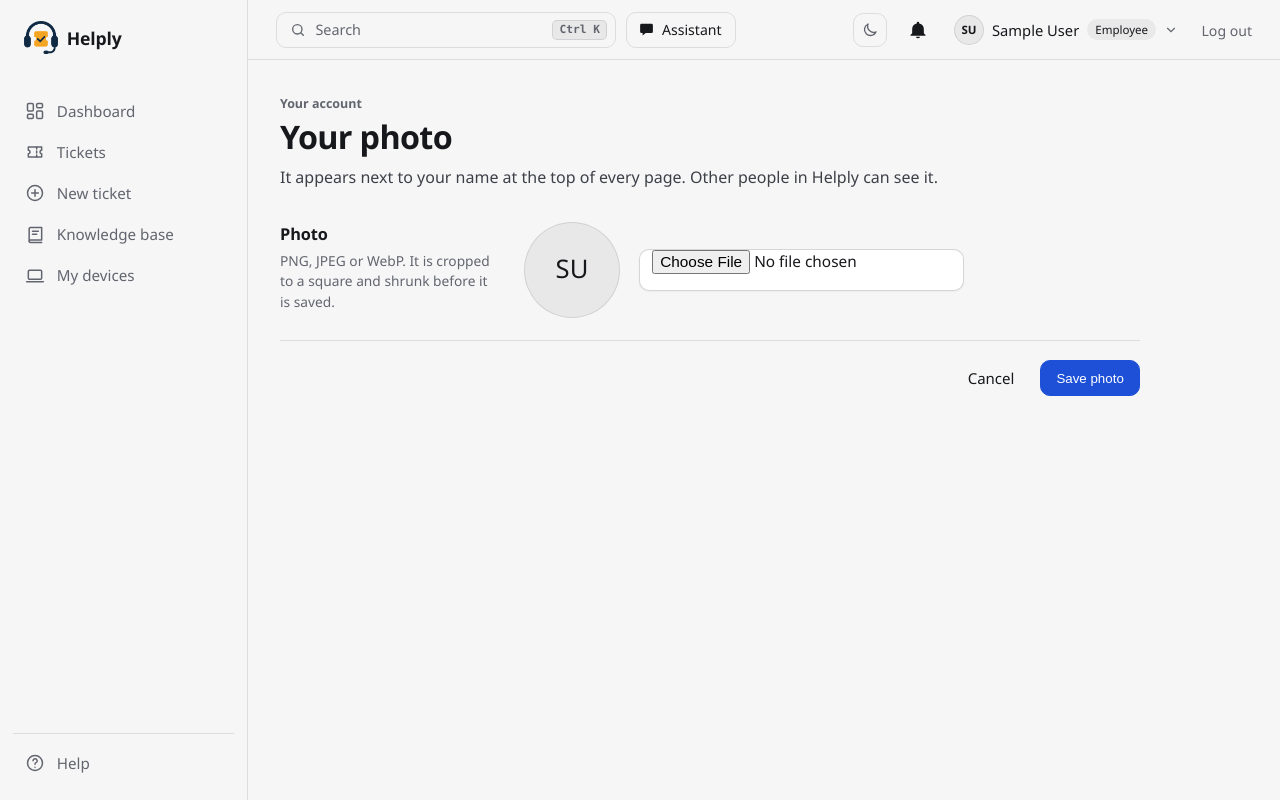
After one commit to Beacon-K/Helply, a Django app: page /people/me/avatar/ in a window 1280 px wide. The commit adds this page. Run offline with Django 5.2, Linux system fonts and the light colour scheme; the visitor is signed in with stand-in values (Sample User, id 1); data that the repository does not hold is empty.

Commit message:
Account menu in the top bar with profile photo upload; add update-online.bat
Co-Authored-By: Claude Sonnet 5.5 <noreply@anthropic.com>

```diff
--- a/apps/accounts/forms.py
+++ b/apps/accounts/forms.py
@@ -189,3 +189,30 @@ class CategoryForm(forms.ModelForm):
         if parent and self.instance.pk and self.instance.children.exists():
             raise forms.ValidationError("This category has sub-categories, so it cannot sit under another one.")
         return parent
+
+
+class AvatarForm(forms.Form):
+    """A profile photo. The page shrinks the picture to a small square before sending it, so the
+    limit here only has to stop anything that is not a small, real PNG, JPEG or WebP image."""
+
+    MAX_BYTES = 512 * 1024
+    SIGNATURES = ((b"\x89PNG\r\n\x1a\n", ".png"), (b"\xff\xd8\xff", ".jpg"))
+
+    image = forms.FileField(label="Photo")
+    extension = ".png"
+
+    def clean_image(self):
+        image = self.cleaned_data["image"]
+        if image.size > self.MAX_BYTES:
+            raise forms.ValidationError("That picture is too large. Choose one under 512 KB.")
+        head = image.read(12)
+        image.seek(0)
+        # judged by the file's own first bytes, never by its name or the type the browser claims
+        for signature, extension in self.SIGNATURES:
+            if head.startswith(signature):
+                self.extension = extension
+                return image
+        if head[:4] == b"RIFF" and head[8:12] == b"WEBP":
+            self.extension = ".webp"
+            return image
+        raise forms.ValidationError("Use a PNG, JPEG or WebP picture.")
--- a/apps/accounts/urls.py
+++ b/apps/accounts/urls.py
@@ -14,6 +14,8 @@ urlpatterns = [
     path("teams/new/", views.team_create, name="team_create"),
     path("teams/<int:pk>/", views.team_edit, name="team_edit"),
     path("teams/<int:pk>/delete/", views.team_delete, name="team_delete"),
+    path("me/avatar/", views.avatar_edit, name="avatar_edit"),
+    path("avatar/<int:pk>/", views.avatar_serve, name="avatar"),
     path("categories/new/", views.category_create, name="category_create"),
     path("categories/<int:pk>/", views.category_edit, name="category_edit"),
     path("categories/<int:pk>/delete/", views.category_delete, name="category_delete"),
--- a/apps/accounts/views.py
+++ b/apps/accounts/views.py
@@ -3,11 +3,15 @@ import logging
 
 from django.conf import settings
 from django.contrib import messages
+from django.contrib.auth.decorators import login_required
+from django.core.files.storage import default_storage
+from django.http import FileResponse, Http404
 from django.contrib.auth.tokens import default_token_generator
 from django.core.mail import send_mail
 from django.db.models import Count, Q
 from django.shortcuts import get_object_or_404, redirect, render
 from django.urls import reverse
+from django.utils.crypto import get_random_string
 from django.utils.encoding import force_bytes
 from django.utils.http import urlsafe_base64_encode
 from django.views.decorators.cache import never_cache
@@ -18,7 +22,7 @@ from apps.tickets.choices import OPEN_STATUSES
 from apps.tickets.models import Category
 
 from .decorators import role_required
-from .forms import CategoryForm, DepartmentForm, TeamForm, UserForm, last_admin_guard
+from .forms import AvatarForm, CategoryForm, DepartmentForm, TeamForm, UserForm, last_admin_guard
 from .models import Department, SupportGroup, User
 
 log = logging.getLogger(__name__)
@@ -304,3 +308,50 @@ def people_reset(request, pk):
         messages.error(request, "Turn the account back on before resetting its password.")
         return redirect("people:edit", pk=person.pk)
     return _show_link(request, person, welcome=False)
+
+
+AVATAR_TYPES = {".png": "image/png", ".jpg": "image/jpeg", ".webp": "image/webp"}
+
+
+@login_required
+def avatar_serve(request, pk):
+    """Profile photos are only for people who are signed in (they appear next to names inside Helply)."""
+    user = get_object_or_404(User, pk=pk)
+    path = f"avatars/{user.avatar}" if user.avatar else ""
+    if not path or not default_storage.exists(path):
+        raise Http404
+    response = FileResponse(default_storage.open(path), content_type=AVATAR_TYPES.get(
+        "." + user.avatar.rsplit(".", 1)[-1], "application/octet-stream"))
+    response["Cache-Control"] = "private, max-age=86400"  # the ?v= in the address changes with every new photo
+    response["X-Content-Type-Options"] = "nosniff"
+    return response
+
+
+def _drop_avatar(user):
+    if user.avatar:
+        default_storage.delete(f"avatars/{user.avatar}")
+        user.avatar = ""
+
+
+@login_required
+def avatar_edit(request):
+    """Anyone can change or remove their own photo."""
+    user = request.user
+    form = AvatarForm(request.POST or None, request.FILES or None)
+    if request.method == "POST":
+        if "remove" in request.POST:
+            _drop_avatar(user)
+            user.save(update_fields=["avatar"])
+            messages.success(request, "Photo removed.")
+            return redirect("people:avatar_edit")
+        if form.is_valid():
+            image = form.cleaned_data["image"]
+            _drop_avatar(user)
+            token = get_random_string(10)
+            name = f"{user.pk}-{token}{form.extension}"
+            default_storage.save(f"avatars/{name}", image)
+            user.avatar = name
+            user.save(update_fields=["avatar"])
+            messages.success(request, "Photo updated.")
+            return redirect("people:avatar_edit")
+    return render(request, "people/avatar_form.html", {"form": form})
--- a/apps/core/context_processors.py
+++ b/apps/core/context_processors.py
@@ -1,7 +1,7 @@
 from django.conf import settings
 
 ASSET_FILES = ("css/app.css", "css/monitoring.css", "css/theme.css", "js/theme.js", "css/people.css", "js/people.js", "js/notifications.js", "js/kb-vote.js", "js/live.js",
-               "js/fleet.js", "js/fleet-detail.js", "css/admin-helply.css", "css/landing.css", "js/landing.js", "css/apple.css", "css/tech.css", "css/calm.css", "js/tech.js", "js/assistant.js", "css/help.css", "js/help.js", "js/ticket-edit.js")
+               "js/fleet.js", "js/fleet-detail.js", "css/admin-helply.css", "css/landing.css", "js/landing.js", "css/apple.css", "css/tech.css", "css/calm.css", "js/tech.js", "js/assistant.js", "css/help.css", "js/help.js", "js/ticket-edit.js", "js/account-menu.js", "js/avatar.js")
 
 
 def asset_version(request):
--- a/static/css/calm.css
+++ b/static/css/calm.css
@@ -225,3 +225,19 @@ input:focus, select:focus, textarea:focus, :root[data-theme="dark"] input:focus,
 
 /* A dropdown that saves on change: dim it for the instant between picking and the page reloading. */
 .inline-form select.is-saving { opacity: .6; }
+
+/* ---------- Account menu (top bar) and profile photo ---------- */
+.who .avatar { object-fit: cover; }
+.avatar.big { width: 96px; height: 96px; font-size: 1.6rem; display: inline-grid; place-items: center; border-radius: 50%; background: var(--soft); border: 1px solid var(--line); }
+.avatar-edit { display: flex; align-items: center; gap: 1.2rem; flex-wrap: wrap; }
+.acct { position: relative; }
+.acct-trigger { display: inline-flex; align-items: center; gap: .5rem; min-height: 36px; padding: .15rem .5rem .15rem .2rem; border: 1px solid transparent; border-radius: 999px; background: transparent; color: inherit; font: inherit; cursor: pointer; }
+.acct-trigger:hover, .acct-trigger[aria-expanded="true"] { background: var(--soft); }
+.acct-trigger:focus-visible { outline: 2px solid var(--primary); outline-offset: 2px; }
+.acct-chevron { color: var(--muted); transition: transform .15s; }
+.acct-trigger[aria-expanded="true"] .acct-chevron { transform: rotate(180deg); }
+.acct-menu { position: absolute; right: 0; top: calc(100% + .45rem); z-index: 60; min-width: 220px; padding: .35rem; border: 1px solid var(--line); border-radius: 12px; background: var(--card); box-shadow: var(--shadow-card), 0 12px 32px rgba(0, 0, 0, .12); }
+.acct-menu[hidden] { display: none; }
+.acct-head { display: grid; gap: .1rem; padding: .55rem .7rem .6rem; margin-bottom: .25rem; border-bottom: 1px solid var(--line); }
+.acct-menu a { display: flex; align-items: center; min-height: 36px; padding: 0 .7rem; border-radius: 8px; color: var(--text); text-decoration: none; }
+.acct-menu a:hover, .acct-menu a:focus-visible { background: var(--soft); outline: none; text-decoration: none; }
--- /dev/null
+++ b/static/js/account-menu.js
@@ -0,0 +1,28 @@
+/* The account menu in the top bar: opens on click, closes on an outside click or Escape,
+   and hands focus back to its button so keyboard users are never lost. */
+(function () {
+  var root = document.querySelector("[data-acct]");
+  if (!root) return;
+  var button = root.querySelector(".acct-trigger");
+  var menu = root.querySelector(".acct-menu");
+
+  function setOpen(open) {
+    menu.hidden = !open;
+    button.setAttribute("aria-expanded", open ? "true" : "false");
+    if (open) {
+      var first = menu.querySelector("[role=menuitem]");
+      if (first) first.focus();
+    }
+  }
+
+  button.addEventListener("click", function () { setOpen(menu.hidden); });
+  document.addEventListener("click", function (e) { if (!root.contains(e.target)) setOpen(false); });
+  document.addEventListener("keydown", function (e) {
+    if (e.key === "Escape" && !menu.hidden) { setOpen(false); button.focus(); }
+    if (menu.hidden || (e.key !== "ArrowDown" && e.key !== "ArrowUp")) return;
+    var items = Array.prototype.slice.call(menu.querySelectorAll("[role=menuitem]"));
+    var next = items.indexOf(document.activeElement) + (e.key === "ArrowDown" ? 1 : -1);
+    items[(next + items.length) % items.length].focus();
+    e.preventDefault();
+  });
+})();
--- /dev/null
+++ b/static/js/avatar.js
@@ -0,0 +1,37 @@
+/* Shrinks the chosen picture to a 256 x 256 square (centre-cropped) before it is uploaded, so a
+   phone photo of several megabytes becomes a file of a few tens of kilobytes. Falls back to
+   sending the original when the browser cannot do it; the server then enforces its own limit. */
+(function () {
+  var input = document.querySelector("[data-avatar-input]");
+  if (!input) return;
+  var preview = document.querySelector("[data-avatar-preview]");
+  var SIZE = 256;
+
+  input.addEventListener("change", function () {
+    var file = input.files && input.files[0];
+    if (!file || !/^image\/(png|jpeg|webp)$/.test(file.type)) return;
+    var url = URL.createObjectURL(file);
+    var img = new Image();
+    img.onload = function () {
+      var side = Math.min(img.naturalWidth, img.naturalHeight);
+      var canvas = document.createElement("canvas");
+      canvas.width = canvas.height = SIZE;
+      canvas.getContext("2d").drawImage(img, (img.naturalWidth - side) / 2, (img.naturalHeight - side) / 2, side, side, 0, 0, SIZE, SIZE);
+      URL.revokeObjectURL(url);
+      canvas.toBlob(function (blob) {
+        if (!blob) return;
+        var small = new File([blob], "avatar.jpg", { type: "image/jpeg" });
+        var list = new DataTransfer();
+        list.items.add(small);
+        input.files = list.files;
+        if (preview) {
+          preview.src = URL.createObjectURL(small);
+          preview.hidden = false;
+          var initials = preview.previousElementSibling;  // the letters shown while there is no photo
+          if (initials && initials.tagName === "SPAN") initials.hidden = true;
+        }
+      }, "image/jpeg", 0.9);
+    };
+    img.src = url;
+  });
+})();
--- a/templates/base.html
+++ b/templates/base.html
@@ -36,8 +36,18 @@
       <svg viewBox="0 0 24 24" width="20" height="20" aria-hidden="true"><path fill="currentColor" d="M12 22a2.5 2.5 0 0 0 2.45-2h-4.9A2.5 2.5 0 0 0 12 22Zm7-6V11a7 7 0 0 0-5.5-6.84V3.5a1.5 1.5 0 0 0-3 0v.66A7 7 0 0 0 5 11v5l-2 2v1h18v-1l-2-2Z"/></svg>
       <span class="bell-count" data-unread {% if not unread_notifications %}hidden{% endif %}>{% if unread_notifications > 99 %}99+{% else %}{{ unread_notifications }}{% endif %}</span>
     </a>
-    <a class="who-name" href="{% url 'password_change' %}" title="Account and password"><span class="avatar" aria-hidden="true">{{ user.first_name|slice:":1"|default:user.username|slice:":1"|upper }}{{ user.last_name|slice:":1"|upper }}</span> <span class="who-text">{{ user }}</span> <small class="role role-{{ user.role }}">{{ user.get_role_display }}</small></a>
-    <a class="small pw-link" href="{% url 'password_change' %}"><span class="long">Change password</span><span class="short">Password</span></a>
+<div class="acct" data-acct>
+      <button type="button" class="acct-trigger" aria-haspopup="menu" aria-expanded="false" aria-controls="acct-menu" title="Your account">
+        {% include "partials/avatar.html" with u=user %}
+        <span class="who-text">{{ user }}</span> <small class="role role-{{ user.role }}">{{ user.get_role_display }}</small>
+        <svg class="acct-chevron" viewBox="0 0 24 24" width="14" height="14" fill="none" stroke="currentColor" stroke-width="2" stroke-linecap="round" aria-hidden="true"><path d="m6 9 6 6 6-6"/></svg>
+      </button>
+      <div class="acct-menu" id="acct-menu" role="menu" hidden>
+        <div class="acct-head"><b>{{ user }}</b><span class="muted small">{{ user.get_role_display }}</span></div>
+        <a role="menuitem" href="{% url 'people:avatar_edit' %}">Change photo</a>
+        <a role="menuitem" href="{% url 'password_change' %}">Change password</a>
+      </div>
+    </div>
     <form method="post" action="{% url 'logout' %}">{% csrf_token %}<button class="link">Log out</button></form>
   </div>
 </header>
@@ -52,7 +62,7 @@
 {% endif %}
 {% if user.is_authenticated %}{% include "ai/_drawer.html" %}{% endif %}
 <script src="{% static 'js/theme.js' %}?v={{ asset_version }}" defer></script>
-{% if user.is_authenticated %}<script src="{% static 'js/notifications.js' %}?v={{ asset_version }}" defer></script><script src="{% static 'js/tech.js' %}?v={{ asset_version }}" defer></script><script src="{% static 'js/assistant.js' %}?v={{ asset_version }}" defer></script><script src="{% static 'js/help.js' %}?v={{ asset_version }}" defer></script>{% endif %}
+{% if user.is_authenticated %}<script src="{% static 'js/notifications.js' %}?v={{ asset_version }}" defer></script><script src="{% static 'js/account-menu.js' %}?v={{ asset_version }}" defer></script><script src="{% static 'js/tech.js' %}?v={{ asset_version }}" defer></script><script src="{% static 'js/assistant.js' %}?v={{ asset_version }}" defer></script><script src="{% static 'js/help.js' %}?v={{ asset_version }}" defer></script>{% endif %}
 {% block scripts %}{% endblock %}
 </body>
 </html>
--- /dev/null
+++ b/templates/partials/avatar.html
@@ -0,0 +1 @@
+{% if u.avatar_url %}<img class="avatar{% if big %} big{% endif %}" src="{{ u.avatar_url }}" alt="" width="{% if big %}96{% else %}30{% endif %}" height="{% if big %}96{% else %}30{% endif %}">{% else %}<span class="avatar{% if big %} big{% endif %}" aria-hidden="true">{{ u.initials }}</span>{% endif %}
--- /dev/null
+++ b/templates/people/avatar_form.html
@@ -0,0 +1,46 @@
+{% extends "base.html" %}{% load static %}
+{% block title %}Your photo{% endblock %}
+{% block head %}<link rel="stylesheet" href="{% static 'css/monitoring.css' %}?v={{ asset_version }}"><link rel="stylesheet" href="{% static 'css/people.css' %}?v={{ asset_version }}">{% endblock %}
+{% block scripts %}<script src="{% static 'js/avatar.js' %}?v={{ asset_version }}" defer></script>{% endblock %}
+
+{% block content %}
+<div class="fx">
+  <header class="fx-head">
+    <div>
+      <p class="fx-eyebrow">Your account</p>
+      <h1 class="fx-title">Your photo</h1>
+      <p class="fx-lede">It appears next to your name at the top of every page. Other people in Helply can see it.</p>
+    </div>
+  </header>
+
+  {% for message in messages %}<div class="fx-callout{% if message.tags == 'error' %} is-bad{% endif %}" role="status">{{ message }}</div>{% endfor %}
+
+  <form method="post" enctype="multipart/form-data" class="fx-form" novalidate>{% csrf_token %}
+    <section class="fx-fieldset">
+      <div><h2>Photo</h2><p>PNG, JPEG or WebP. It is cropped to a square and shrunk before it is saved.</p></div>
+      <div class="fx-fields">
+        <div class="fx-field full avatar-edit">
+          {% if user.avatar_url %}<img class="avatar big" data-avatar-preview src="{{ user.avatar_url }}" alt="Your current photo" width="96" height="96">
+          {% else %}<span class="avatar big" aria-hidden="true">{{ user.initials }}</span>
+          <img class="avatar big" data-avatar-preview alt="" width="96" height="96" hidden>{% endif %}
+          <div>
+            <input type="file" name="image" accept="image/png,image/jpeg,image/webp" data-avatar-input required aria-label="Choose a photo">
+            {% if form.image.errors %}<span class="err">{{ form.image.errors|join:" " }}</span>{% endif %}
+          </div>
+        </div>
+      </div>
+    </section>
+    <div class="fx-form-actions">
+      <a class="fx-btn fx-btn-ghost" href="{% url 'core:dashboard' %}">Cancel</a>
+      <button class="fx-btn fx-btn-primary">Save photo</button>
+    </div>
+  </form>
+
+  {% if user.avatar_url %}
+  <section class="fx-danger">
+    <div><h2>Remove photo</h2><p>Your initials will be shown instead.</p></div>
+    <form method="post">{% csrf_token %}<button class="fx-btn fx-btn-danger" name="remove" value="1">Remove photo</button></form>
+  </section>
+  {% endif %}
+</div>
+{% endblock %}
```
Also changed, not shown: CLAUDE.md (+1 -1 lines), apps/accounts/models.py (+17 -0 lines), apps/accounts/tests.py (+74 -2 lines), apps/core/tests.py (+9 -5 lines), apps/accounts/migrations/0009_user_avatar.py (added), 2 other files.
